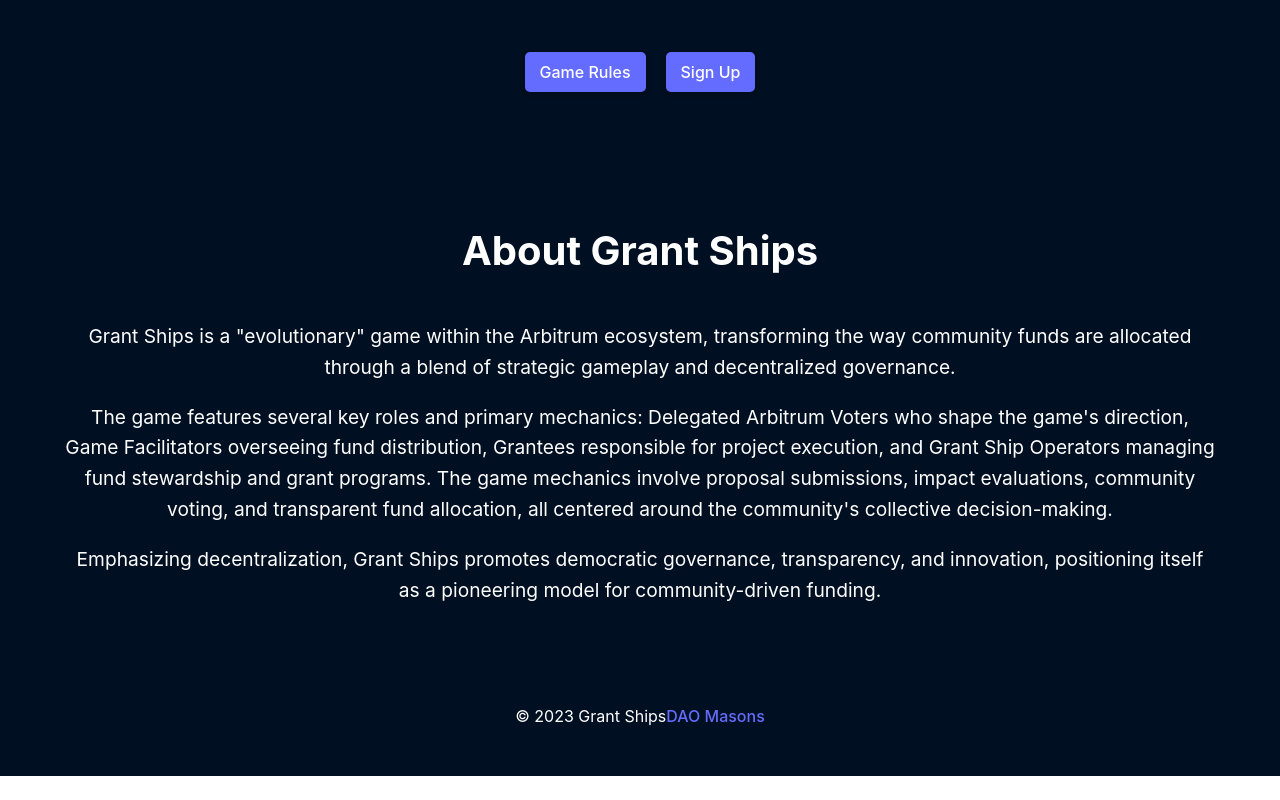
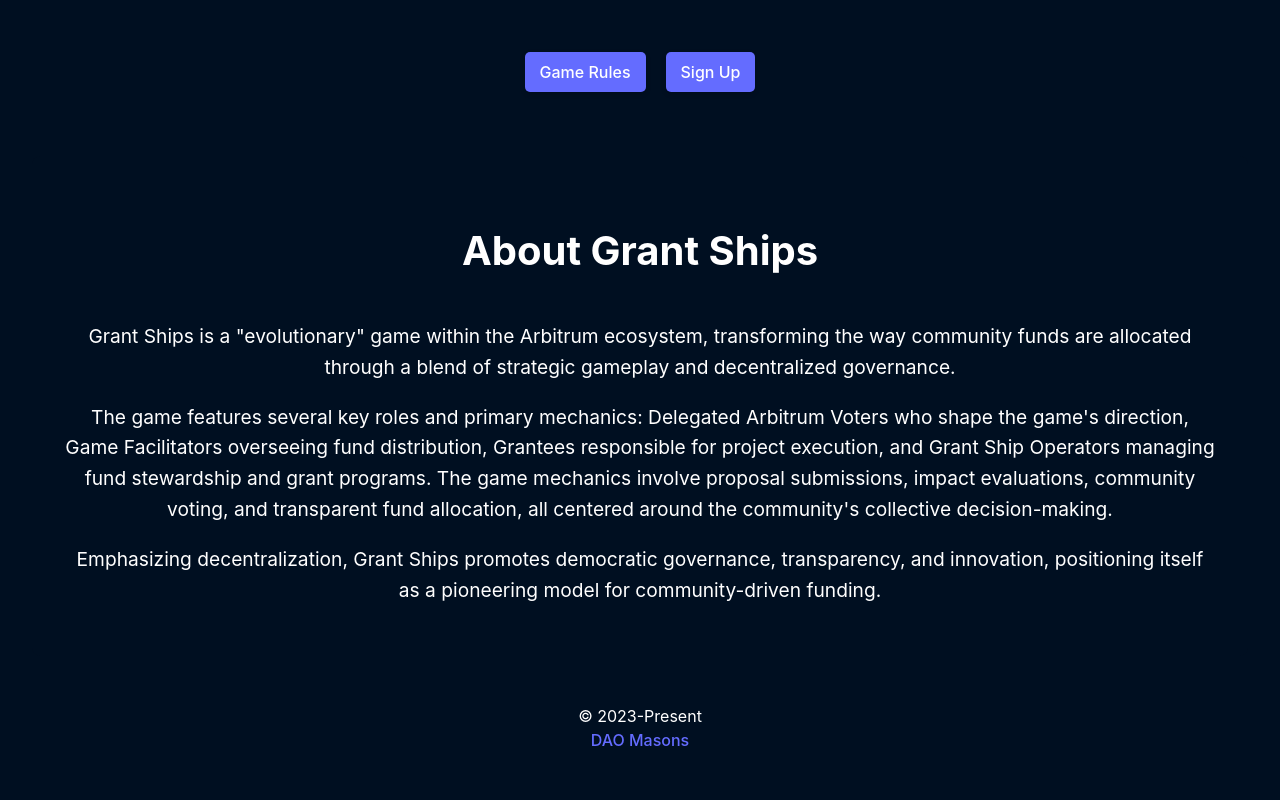
Before and after one commit to DAOmasons/grant-ships, a React (Vite) app: page / in a window 1280 px wide. Shown: the part 615-1415 px from the top of the page. Before the commit the page ends 1391 px from the top, so only its background shows below. Built offline with nearby package versions, Linux system fonts and the light colour scheme.

Commit message:
minor fix to footer

```diff
--- a/src/pages/HomePage.jsx
+++ b/src/pages/HomePage.jsx
@@ -47,9 +47,11 @@
       {/* Footer */}
       <div className="footer">
         <p>
-          © 2023 Grant Ships
+          © 2023-Present
+        </p>
+        <p>
           <a href="https://daomasons.com" target="_blank" rel="noopener noreferrer">
-            DAO Masons
+          DAO Masons
           </a>
         </p>
       </div>
```
